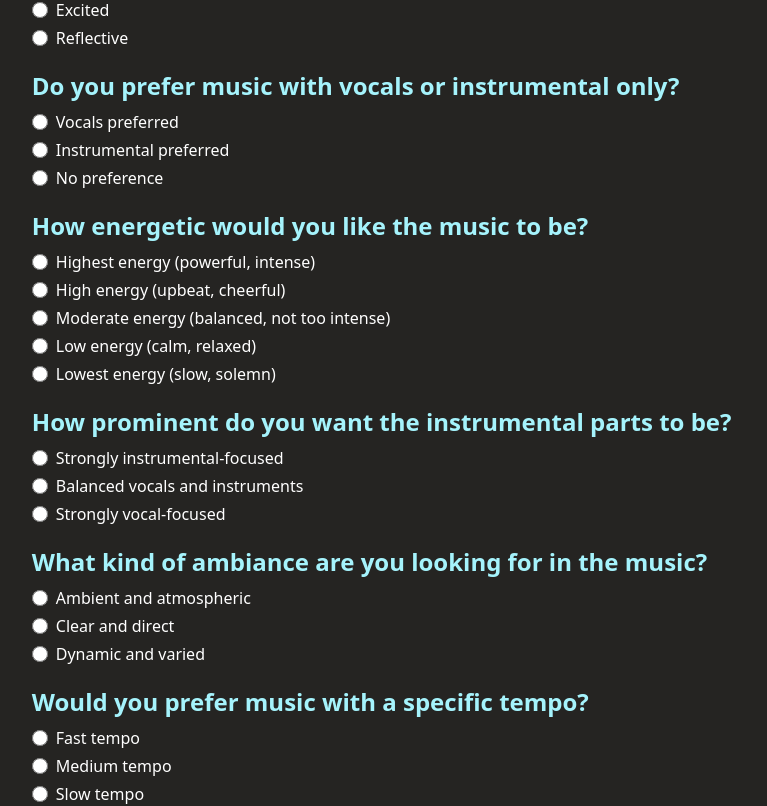
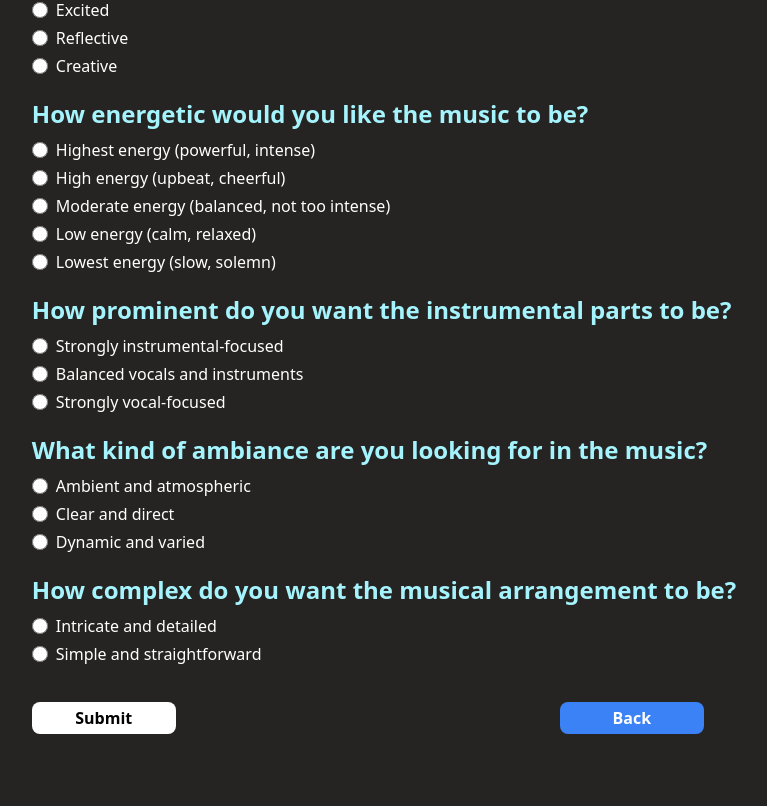
Before and after one commit to ColinWu0403/heartBPMusic, a Vue app in the folder client/: page /questions in a window 1280 px wide. Shown: the part 274-1080 px from the top of the page, without its empty margins (256-1023 px from the left). After the commit the page ends 1040 px from the top, so only its background shows below. Built offline with nearby package versions, Linux system fonts and the light colour scheme; no server answers.

Commit message:
Update constants

```diff
--- a/client/src/constants/index.js
+++ b/client/src/constants/index.js
@@ -8,14 +8,7 @@ export const QUESTIONS = {
       { label: "Calm", value: "calm" },
       { label: "Excited", value: "excited" },
       { label: "Reflective", value: "reflective" },
-    ],
-  },
-  vocalsPreference: {
-    title: "Do you prefer music with vocals or instrumental only?",
-    options: [
-      { label: "Vocals preferred", value: "vocals" },
-      { label: "Instrumental preferred", value: "instrumental" },
-      { label: "No preference", value: "noPreference" },
+      { label: "Creative", value: "creative" },
     ],
   },
   energyLevel: {
@@ -31,9 +24,9 @@ export const QUESTIONS = {
   instrumentDominance: {
     title: "How prominent do you want the instrumental parts to be?",
     options: [
-      { label: "Strongly instrumental-focused", value: "strongInstrumental" },
+      { label: "Strongly instrumental-focused", value: "instrumental" },
       { label: "Balanced vocals and instruments", value: "balanced" },
-      { label: "Strongly vocal-focused", value: "strongVocals" },
+      { label: "Strongly vocal-focused", value: "vocals" },
     ],
   },
   ambiance: {
@@ -44,20 +37,11 @@ export const QUESTIONS = {
       { label: "Dynamic and varied", value: "dynamic" },
     ],
   },
-  tempoPreference: {
-    title: "Would you prefer music with a specific tempo?",
-    options: [
-      { label: "Fast tempo", value: "fast" },
-      { label: "Medium tempo", value: "medium" },
-      { label: "Slow tempo", value: "slow" },
-    ],
-  },
   complexity: {
     title: "How complex do you want the musical arrangement to be?",
     options: [
       { label: "Intricate and detailed", value: "intricate" },
       { label: "Simple and straightforward", value: "simple" },
-      { label: "No preference", value: "noPreference" },
     ],
   },
 };
```
